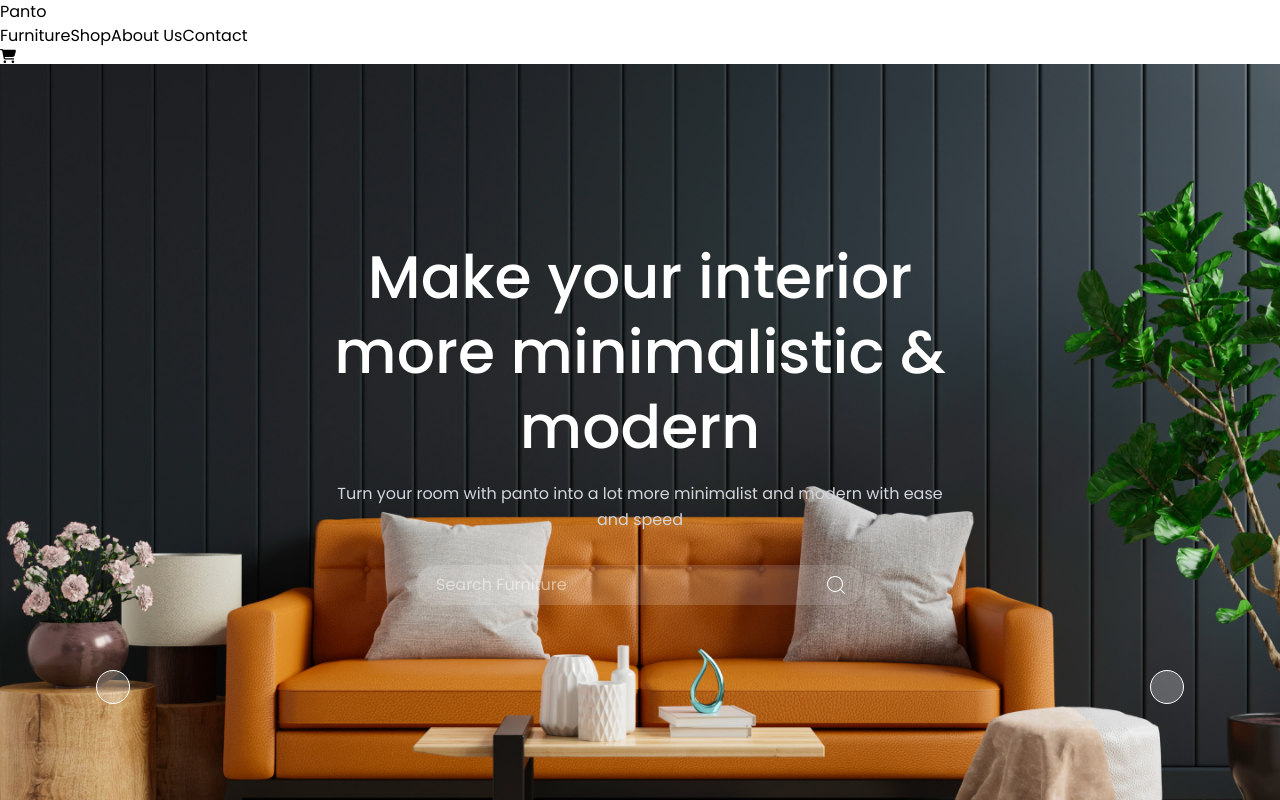
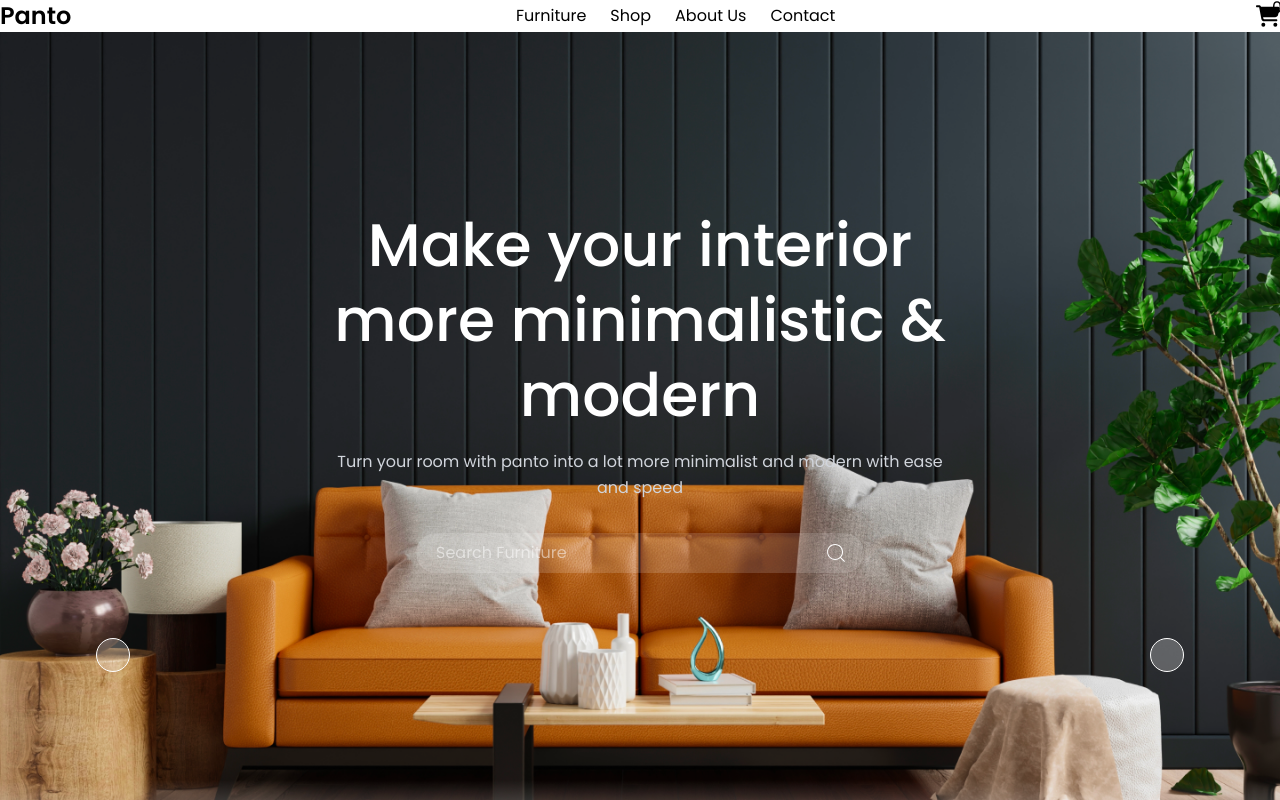
Before and after one commit to SabbirRshuvo/panto-furniture-landing-page, a React (Vite) app: page / in a window 1280 px wide. Shown: the top 800 px of the page. Built offline with nearby package versions, Linux system fonts and the light colour scheme.

Commit message:
navbar link add

```diff
--- a/src/Components/Navbar.jsx
+++ b/src/Components/Navbar.jsx
@@ -3,29 +3,32 @@ import { FaCartShopping } from "react-icons/fa6";
 import { NavLink } from "react-router";
 
 const Navbar = () => {
-  const navlinks = [
+  const navLinks = [
     { name: "Furniture", path: "/furniture" },
     { name: "Shop", path: "/shop" },
     { name: "About Us", path: "/about-us" },
     { name: "Contact", path: "/contact" },
   ];
   return (
-    <div>
+    <div className="max-w-screen-2xl mx-auto flex justify-between items-center z-10">
       {/* logo */}
       <div>
-        <h2>Panto</h2>
+        <h2 className="text-2xl font-semibold">Panto</h2>
       </div>
       {/* links */}
-      <div>
-        {navlinks.map((item, index) => (
-          <NavLink to={item.path} key={index}>
+      <ul className="flex">
+        {navLinks.map((item, index) => (
+          <NavLink to={item.path} key={index} className="ml-6">
             {item.name}
           </NavLink>
         ))}
-      </div>
+      </ul>
       {/* cart icon */}
-      <div>
-        <FaCartShopping />
+      <div className="relative">
+        <div className="text-2xl ">
+          <FaCartShopping />
+        </div>
+        <span className="absolute bottom-2 left-4">0</span>
       </div>
     </div>
   );
```
